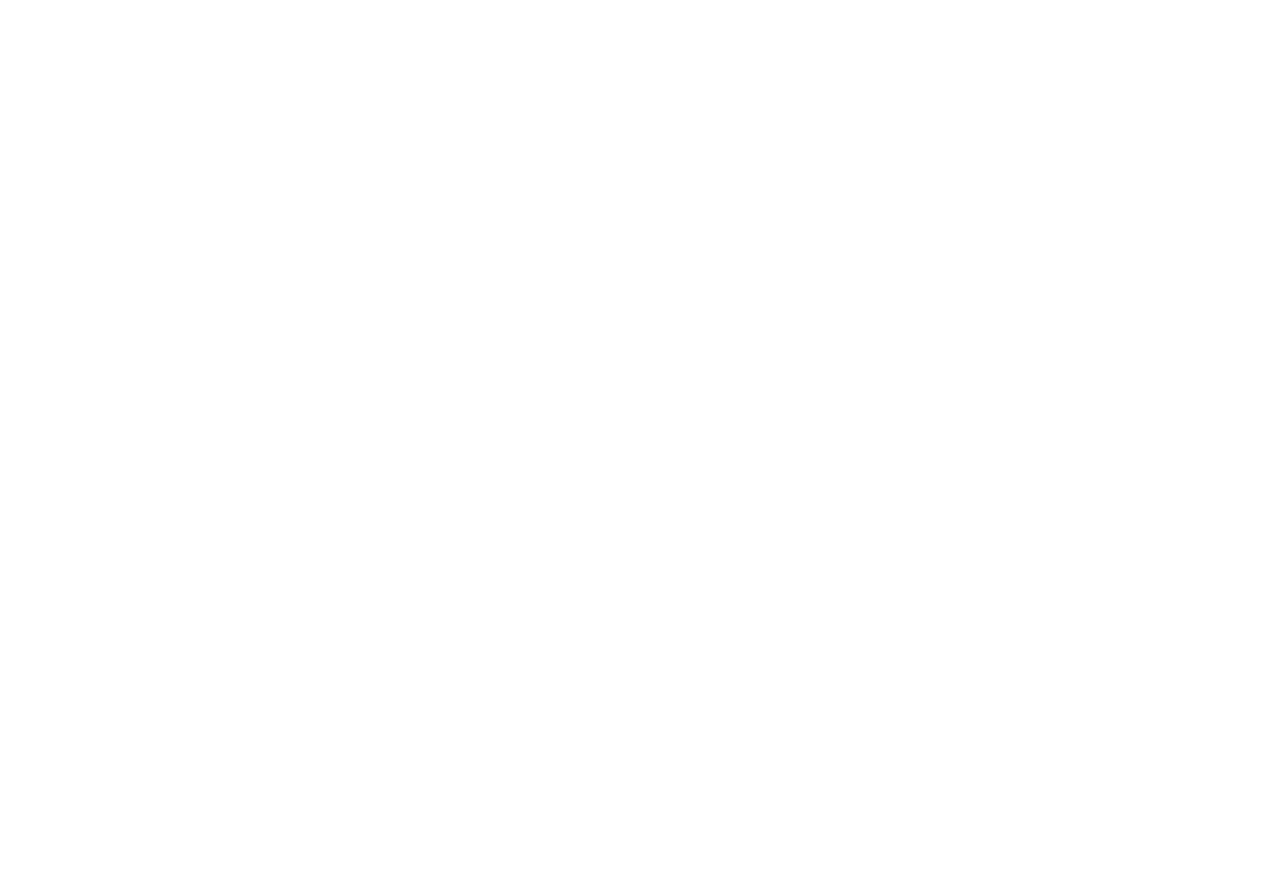
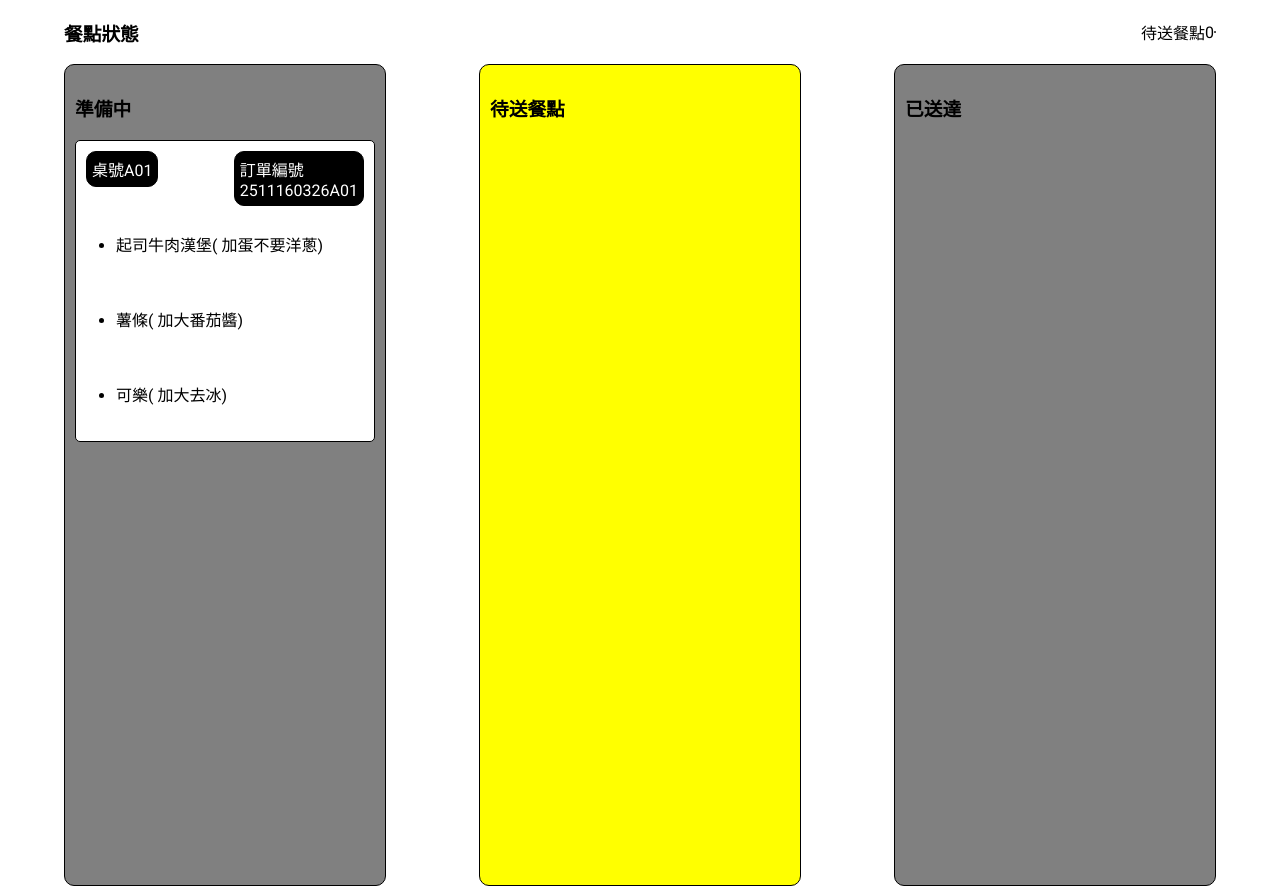
Before and after one commit to Jia-02/group_project_frontend, an Angular app: page /meal/status in a window 1280 px wide. Before the commit this address led to /. Before the commit the page ends 800 px from the top, so only its background shows below. Built offline with nearby package versions, Linux system fonts and the light colour scheme.

Commit message:
餐點狀態 店家 畫面

```diff
--- a/src/app/app.routes.ts
+++ b/src/app/app.routes.ts
@@ -1,9 +1,10 @@
 import { Routes } from '@angular/router';
 import { TabsComponent } from './tabs/tabs.component';
 import { TableComponent } from './table/table.component';
+import { MealStatusComponent } from './meal-status/meal-status.component';
 
 export const routes: Routes = [
   {path:'tabs',component:TabsComponent},
   {path:'table',component:TableComponent},
-
+  {path:'meal/status',component:MealStatusComponent},
 ];
--- /dev/null
+++ b/src/app/meal-status/meal-status.component.html
@@ -0,0 +1,140 @@
+<div style="height: auto; padding-left: 5%; padding-right: 5%;">
+  <div style="display: flex; align-items: center;">
+    <h3>餐點狀態</h3>
+    <span style="flex: 1 1 auto"></span>
+    <span>待送餐點</span>
+    <span>{{count}}</span>
+    <div class="divCss1"></div>
+  </div>
+  <div style="width: 100%; height: auto; display: flex;">
+    <div
+      style="height: 800px; width:300px; border: 1px solid black; background-color: gray; border-radius: 10px; padding: 10px;">
+      <h3>準備中</h3>
+      @for(order of orderMealList;track order){
+      @if(order.orderStatus == "準備中"){
+      <div style="background-color: white; border: 1px solid black; border-radius: 5px; ">
+        @if(order.innerId){
+        <div style="display: flex; padding: 10px; align-items: start;">
+          <div
+            style="border: 1px solid black; background-color: black; color: white; border-radius: 10px; padding: 5px;">
+            <span>桌號{{order.tableId}}</span>
+          </div>
+          <span style="flex: 1 1 auto; "></span>
+          <div
+            style="border: 1px solid black; background-color: black; color: white; border-radius: 10px; padding: 5px;">
+            <span>訂單編號</span> <br>
+            <span>{{order.innerId}}</span>
+          </div>
+        </div>
+        @for(meal of order.optionsNote;track meal){
+        <div>
+          <ul>
+            <li>{{meal.productName}}&#40;
+              @for(detail of meal.detailList;track detail){
+              <span>{{detail.option}}</span>
+              <span></span>
+              }
+              <span>&#41;</span>
+            </li>
+          </ul>
+        </div>
+        <br>
+        }
+        }@else if(order.takeOutId){
+        {{order.takeOutId}}
+        }
+      </div>
+      }
+      }
+    </div>
+    <span style="flex: 1 1 auto;"></span>
+    <div
+      style="height: 800px; width:300px; border: 1px solid black; background-color: yellow; border-radius: 10px; padding: 10px;">
+      <h3>待送餐點</h3>
+      @for(order of orderMealList;track order){
+      @if(order.orderStatus == "待送餐"){
+      <div style="background-color: white; border: 1px solid black; border-radius: 5px; ">
+        @if(order.innerId){
+        <div style="display: flex; padding: 10px; align-items: start;">
+          <div
+            style="border: 1px solid black; background-color: black; color: white; border-radius: 10px; padding: 5px;">
+            <span>桌號A01</span>
+          </div>
+          <span style="flex: 1 1 auto; "></span>
+          <div
+            style="border: 1px solid black; background-color: black; color: white; border-radius: 10px; padding: 5px;">
+            <span>訂單編號</span> <br>
+            <span>{{order.innerId}}</span>
+          </div>
+        </div>
+        @for(meal of order.optionsNote;track meal){
+        <div>
+          <ul>
+
+
+            <li>{{meal.productName}}&#40;
+              @for(detail of meal.detailList;track detail){
+              <span>{{detail.option}}</span>
+              <span></span>
+              }
+              <span>&#41;</span>
+            </li>
+          </ul>
+        </div>
+        <br>
+        }
+        }@else if(order.takeOutId){
+        {{order.takeOutId}}
+        }
+      </div>
+      }
+
+      }
+    </div>
+    <span style="flex: 1 1 auto;"></span>
+    <div
+      style="height: 800px; width:300px; border: 1px solid black; background-color: gray; border-radius: 10px; padding: 10px;">
+      <h3>已送達</h3>
+      @for(order of orderMealList;track order){
+      @if(order.orderStatus == "已送達"){
+      <div style="background-color: white; border: 1px solid black; border-radius: 5px; ">
+        @if(order.innerId){
+        <div style="display: flex; padding: 10px; align-items: start;">
+          <div
+            style="border: 1px solid black; background-color: black; color: white; border-radius: 10px; padding: 5px;">
+            <span>桌號A01</span>
+          </div>
+          <span style="flex: 1 1 auto; "></span>
+          <div
+            style="border: 1px solid black; background-color: black; color: white; border-radius: 10px; padding: 5px;">
+            <span>訂單編號</span> <br>
+            <span>{{order.innerId}}</span>
+          </div>
+        </div>
+        @for(meal of order.optionsNote;track meal){
+        <div>
+          <ul>
+
+
+            <li>{{meal.productName}}&#40;
+              @for(detail of meal.detailList;track detail){
+              <span>{{detail.option}}</span>
+              <span></span>
+              }
+              <span>&#41;</span>
+            </li>
+          </ul>
+        </div>
+        <br>
+        }
+        }@else if(order.takeOutId){
+        {{order.takeOutId}}
+        }
+      </div>
+      }
+
+      }
+
+    </div>
+  </div>
+</div>
--- /dev/null
+++ b/src/app/meal-status/meal-status.component.scss
@@ -0,0 +1,8 @@
+.divCss1 {
+  height: auto;
+  width: auto;
+  border-radius: 10px;
+  border: 1px solid black;
+  background-color: black;
+  color: white;
+}
--- /dev/null
+++ b/src/app/meal-status/meal-status.component.ts
@@ -0,0 +1,89 @@
+import { Component } from '@angular/core';
+
+@Component({
+  selector: 'app-meal-status',
+  imports: [],
+  templateUrl: './meal-status.component.html',
+  styleUrl: './meal-status.component.scss'
+})
+export class MealStatusComponent {
+
+  count!:number;
+
+
+  orderMealList!: OrderMealList[];
+  optionsNote!: optionNote[];
+  settingDetail!: orderMeal[];
+  orderMeal!: orderMeal[];
+  reg = /[A-Z]/;
+
+  detailList1!: option[];
+  detailList2!: option[];
+  detailList3!: option[];
+
+  ngOnInit(): void {
+
+    this.count = 0;
+    this.orderMealList = [];
+    this.detailList1 = [{ option: "加蛋", addprice: 10 }, { option: "不要洋蔥", addprice: 0 }];
+    this.detailList2 = [{ option: "加大", addprice: 10 }, { option: "番茄醬", addprice: 0 }];
+    this.detailList3 = [{ option: "加大", addprice: 10 }, { option: "去冰", addprice: 0 }];
+
+    this.orderMeal = [];
+    this.orderMeal =
+      [{ categoryId: 1, productId: 1, productName: "起司牛肉漢堡" },
+      { categoryId: 2, productId: 2, productName: "薯條" },
+      { categoryId: 3, productId: 3, productName: "可樂" }]
+
+    this.optionsNote =
+      [{ productId: 1, productName: "起司牛肉漢堡", detailList: this.detailList1 },
+      { productId: 2, productName: "薯條", detailList: this.detailList2 },
+      { productId: 3, productName: "可樂", detailList: this.detailList3 }]
+
+
+    this.orderMealList.push({ orderDetailsId: 1, optionsNote: this.optionsNote,
+       settingDetail:this.orderMeal,orderDetailsPrice:100,innerId:"2511160326A01",settingId:3,orderStatus:"準備中"})
+
+    for(const order of this.orderMealList){
+      if(order.innerId){
+        let index = order.innerId.match(this.reg);
+        console.log(order.innerId.slice(index?.index));
+        order.tableId = order.innerId.slice(index?.index);
+      }
+      if(order.orderStatus == "待送餐"){
+        this.count++;
+      }
+    }
+
+  }
+
+}
+
+interface OrderMealList {
+  orderDetailsId: number;
+  optionsNote: optionNote[];
+  settingDetail: orderMeal[];
+  orderDetailsPrice: number;
+  innerId?: string;
+  takeOutId?: string;
+  settingId?: number;
+  orderStatus: string;
+  tableId?:string;
+}
+
+interface optionNote {
+  productId: number;
+  productName: string;
+  detailList: option[];
+}
+
+interface option {
+  option: string;
+  addprice: number;
+}
+
+interface orderMeal {
+  categoryId: number;
+  productId: number;
+  productName: string;
+}
```
